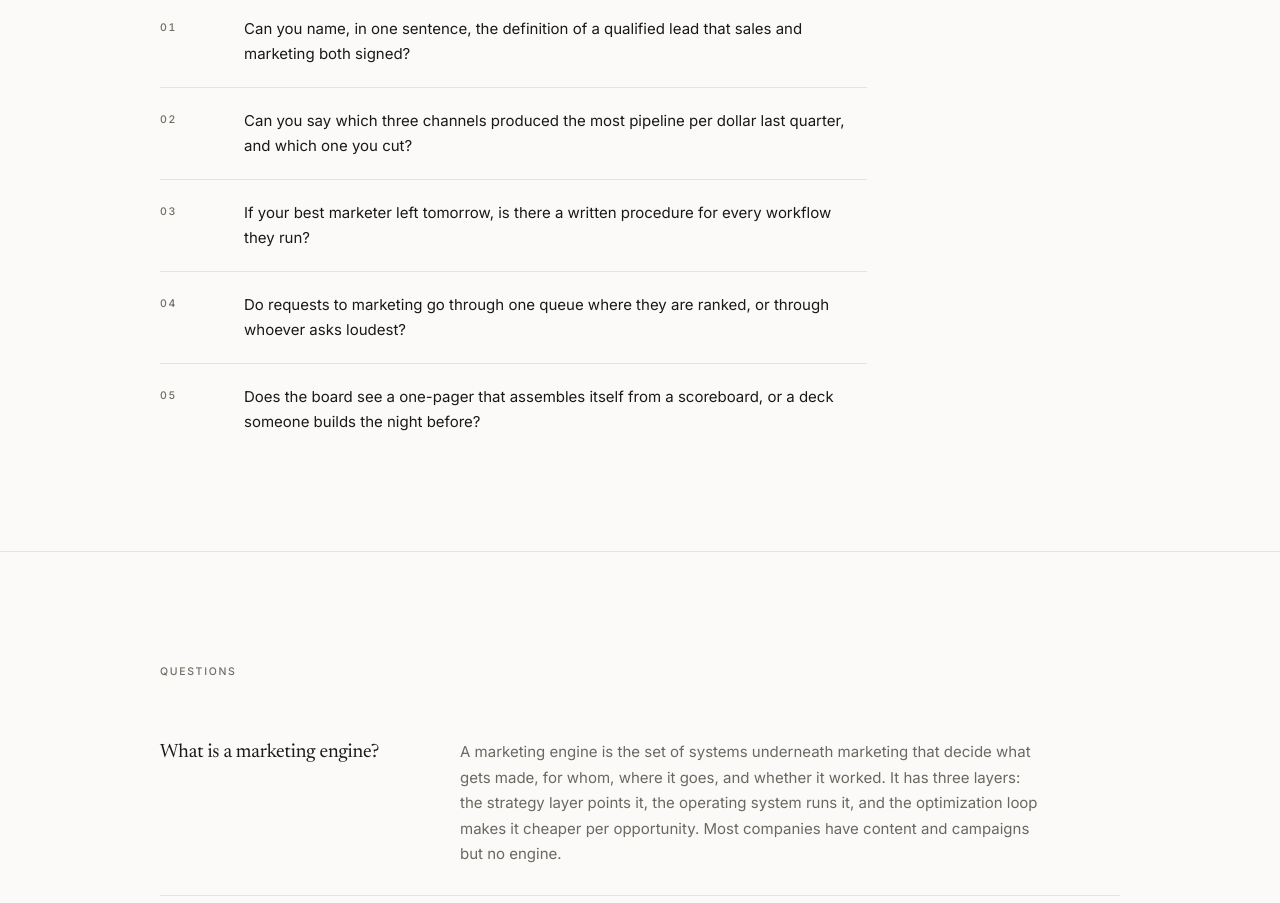
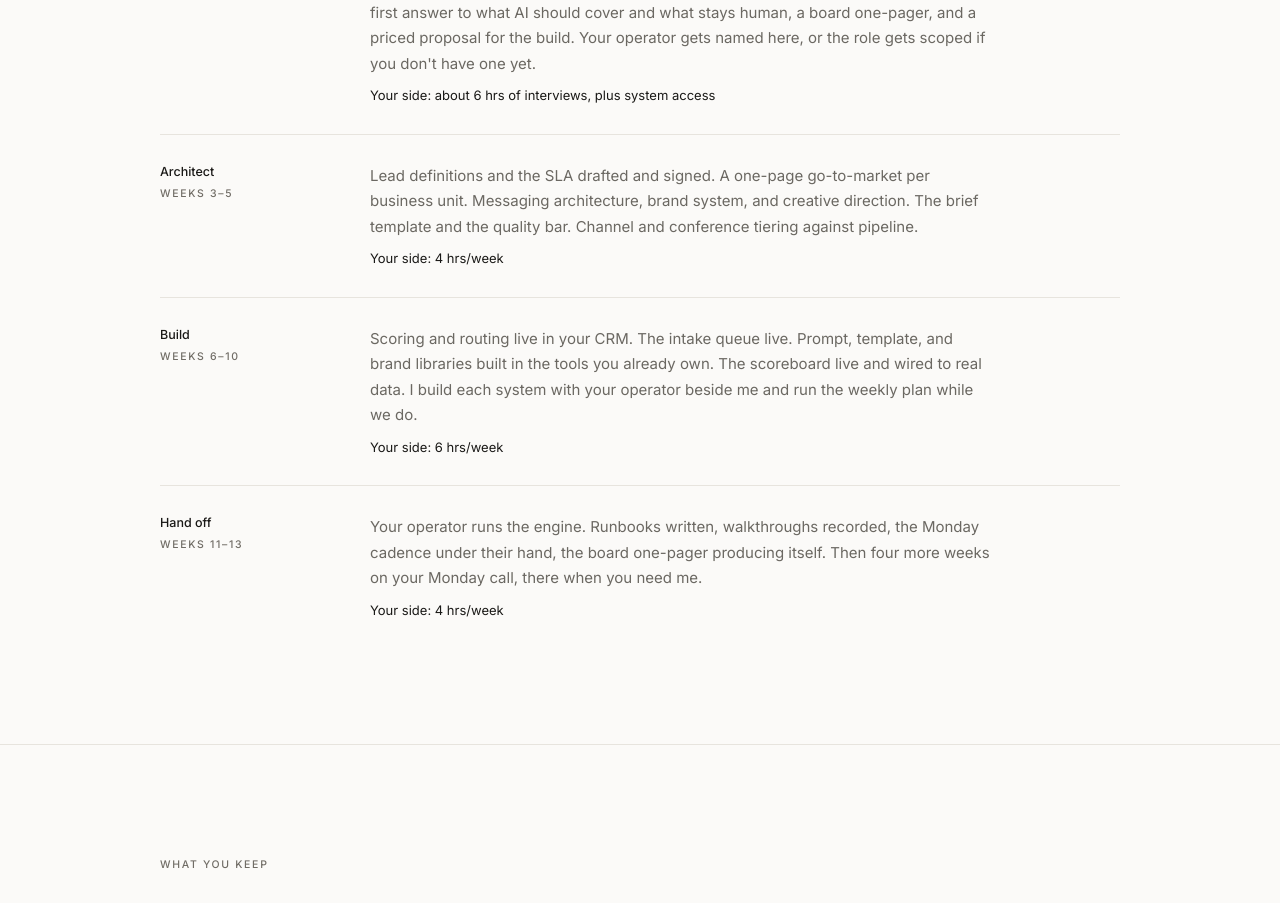
Before and after one commit to neelythomson/neelythomson-site, a Next.js app: page /marketing-engine in a window 1280 px wide. Shown: the part 4160-5063 px from the top of the page. Built offline with nearby package versions, Linux system fonts and the light colour scheme; no server answers.

Commit message:
Marketing engine page: ninety days and what you keep moved here

```diff
--- a/src/app/marketing-engine/page.tsx
+++ b/src/app/marketing-engine/page.tsx
@@ -2,6 +2,8 @@ import type { Metadata } from "next";
 import Header from "@/components/Header";
 import Footer from "@/components/Footer";
 import Breadcrumbs from "@/components/Breadcrumbs";
+import Phases from "@/components/Phases";
+import Keeps from "@/components/Keeps";
 
 const TITLE = "What Is a Marketing Engine? The Three Layers, Defined";
 const DESCRIPTION =
@@ -223,7 +225,7 @@ export default function MarketingEngine() {
 
         <section className="bg-ink px-6 pt-24 pb-20 text-band sm:px-10 sm:pt-28 sm:pb-24">
           <div className="mx-auto max-w-[960px]">
-            <p className="label mb-8 text-white/55">Three terms</p>
+            <p className="label mb-8 text-white/70">Three terms</p>
             <h2 className="display-sm mb-7 max-w-[22ch] text-[clamp(1.9rem,3.4vw,2.9rem)] text-white">
               The vocabulary, defined once.
             </h2>
@@ -244,6 +246,9 @@ export default function MarketingEngine() {
             </div>
           </div>
         </section>
+
+        <Phases />
+        <Keeps />
 
         <section className="border-t border-rule px-6 pt-24 pb-20 sm:px-10 sm:pt-28 sm:pb-24">
           <div className="mx-auto max-w-[960px]">
```
